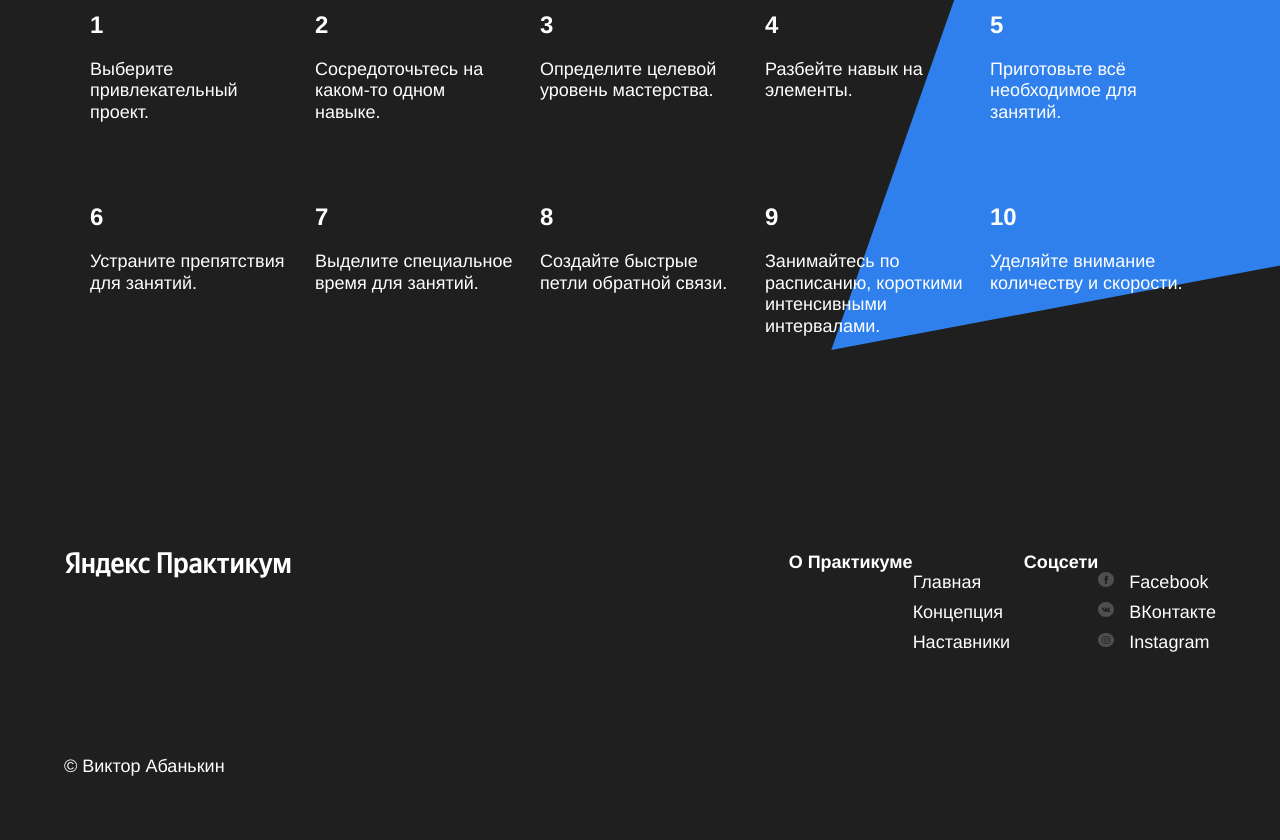
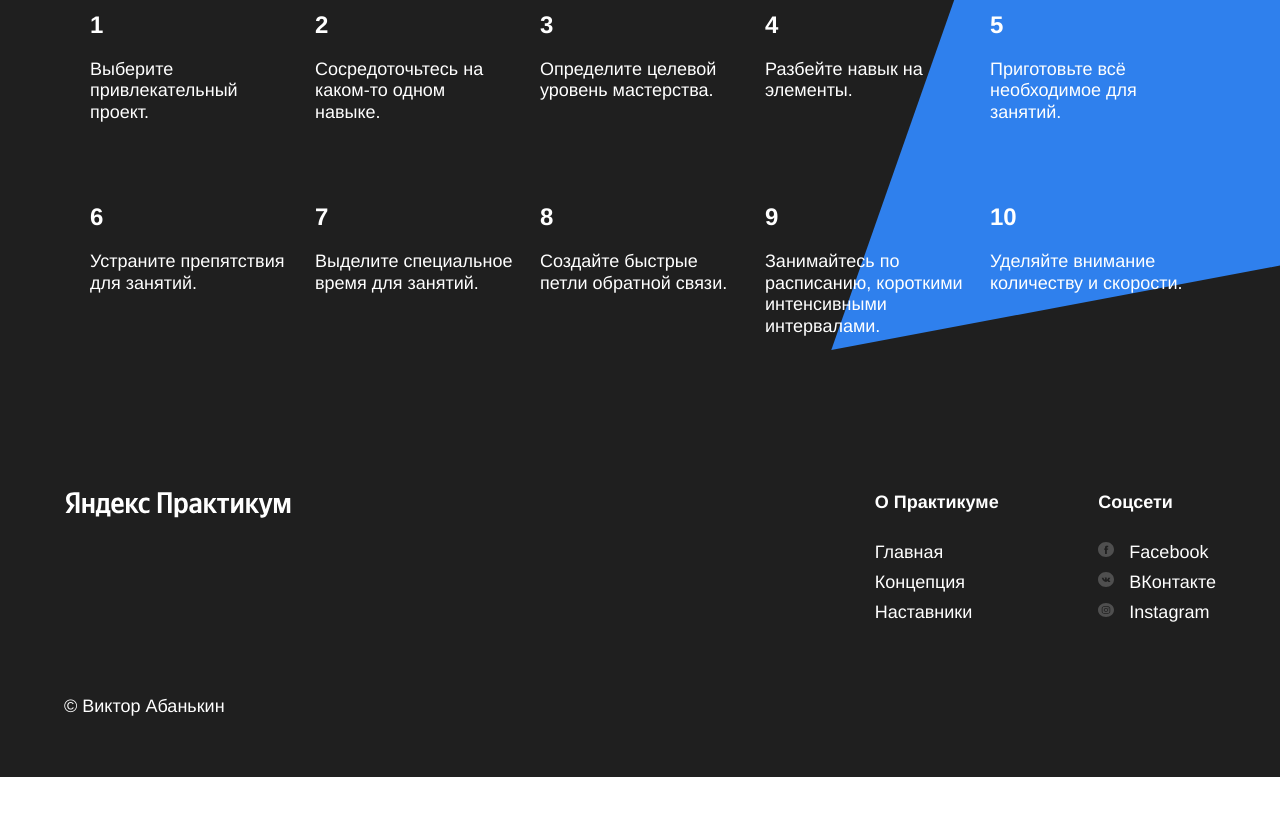
Before and after one commit to Celtiss/how-to-learn, a plain HTML site: page index.html in a window 1280 px wide. Shown: the part 3179-4019 px from the top of the page. After the commit the page ends 3956 px from the top, so only its background shows below. Drawn offline with Linux system fonts and the light colour scheme.

Commit message:
Четвертая версия сайта

```diff
--- a/index.html
+++ b/index.html
@@ -139,11 +139,11 @@
     </main>
     <footer class="footer">
       <div class="footer__columns">
-        <div class="footer footer__column_content_copyright">
+        <div class="footer_column footer__column_content_copyright">
           <div class="logo logo_place_footer"></div>
           <p class="footer__author">© Виктор Абанькин</p>
         </div>
-        <nav class="footer footer__column_content_info">
+        <nav class="footer_column footer__column_content_info">
           <h3 class="footer__column-heading">О Практикуме</h3>
           <ul class="footer__column-links">
             <li><a href="#" class="footer__column-link">Главная</a></li>
@@ -151,7 +151,7 @@
             <li><a href="#" class="footer__column-link">Наставники</a></li>
           </ul>
         </nav>
-        <div class="footer footer__column_content_social">
+        <div class="footer_column footer__column_content_social">
           <h3 class="footer__column-heading">Соцсети</h3>
           <ul class="footer__column-links">
             <li>
```
